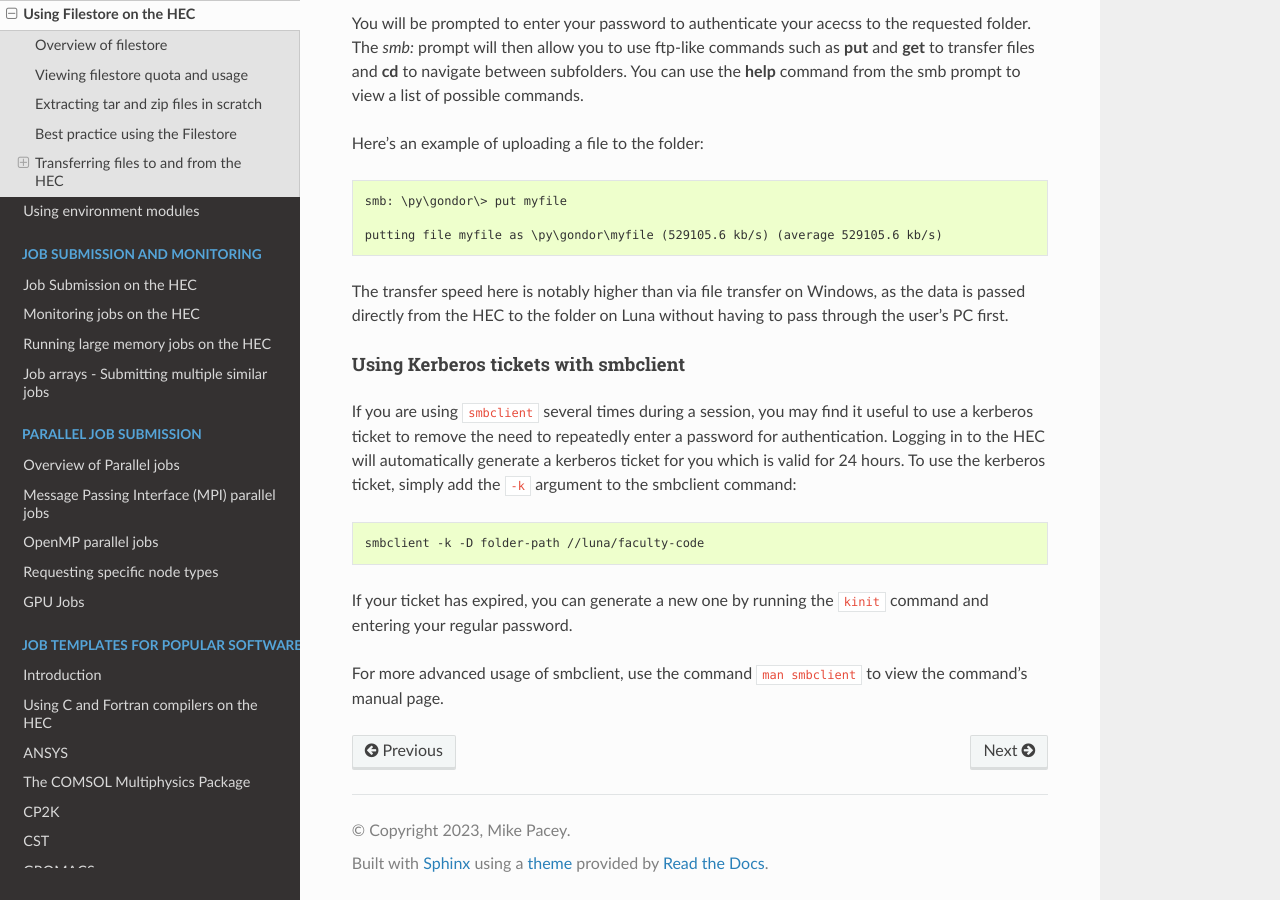
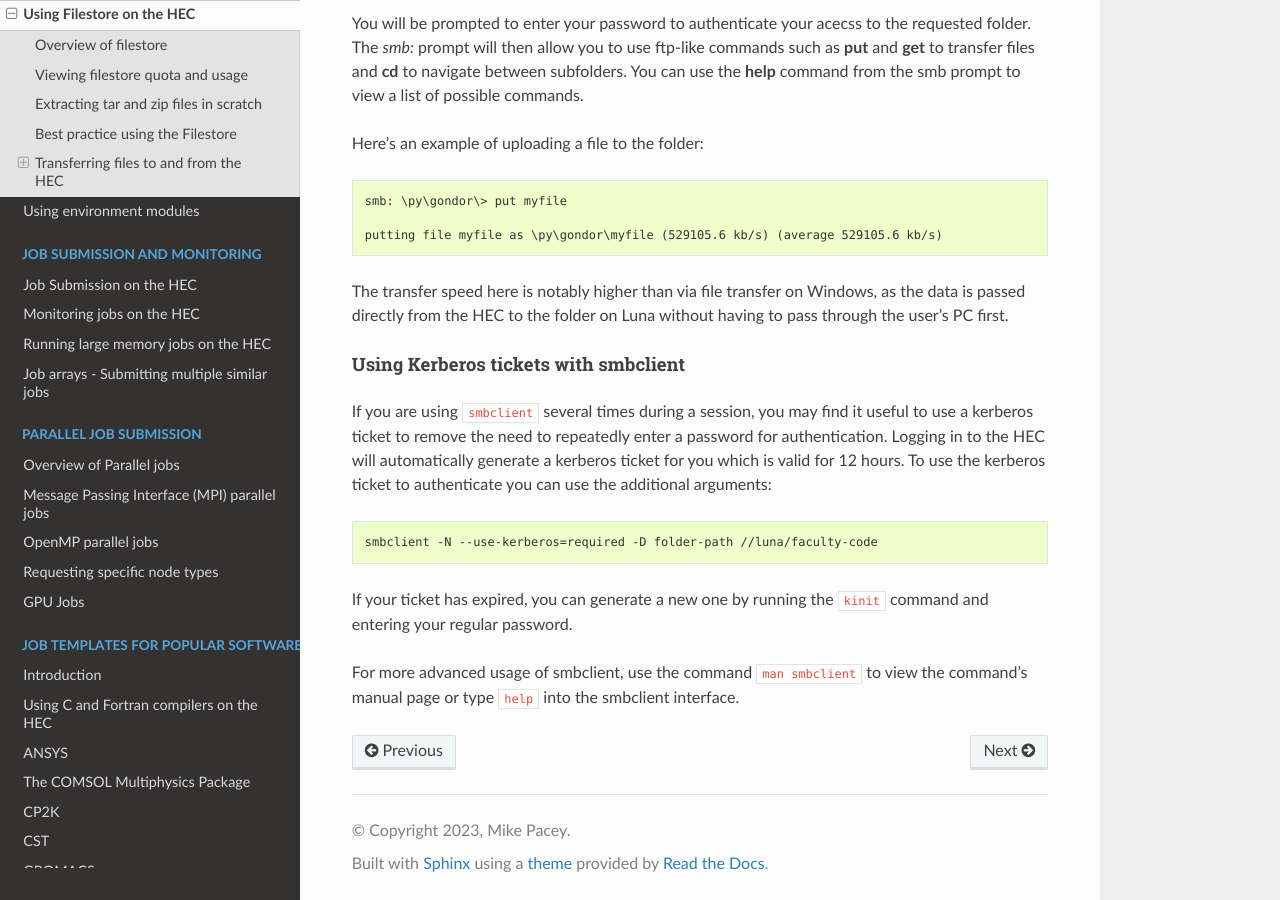
Before and after one commit to MikePacey/Lancaster-HEC, a Sphinx documentation site: the page built from docs/filestore.rst, in a window 1280 px wide and 900 px high, scrolled down 4689 px. Built offline with Sphinx 7.4.7 and the Read the Docs theme 2.0.0, drawn with Linux system fonts in a browser that asks for light colours; formulas are drawn with MathJax 3.

Commit message:
main branch

```diff
--- a/docs/filestore.rst
+++ b/docs/filestore.rst
@@ -289,15 +289,15 @@ Using Kerberos tickets with smbclient
 If you are using ``smbclient`` several times during a session, you may find it useful
 to use a kerberos ticket to remove the need to repeatedly enter a password for
 authentication. Logging in to the HEC will automatically generate a kerberos ticket for
-you which is valid for 24 hours. To use the kerberos ticket, simply add the ``-k``
-argument to the smbclient command:
+you which is valid for 12 hours. To use the kerberos ticket to authenticate you can use
+the additional arguments:
 
 .. code-block:: console
 
-  smbclient -k -D folder-path //luna/faculty-code
+  smbclient -N --use-kerberos=required -D folder-path //luna/faculty-code
 
 If your ticket has expired, you can generate a new one by running the ``kinit``
 command and entering your regular password.
 
 For more advanced usage of smbclient, use the command ``man smbclient`` to view the
-command's manual page.
+command's manual page or type ``help`` into the smbclient interface.
```
